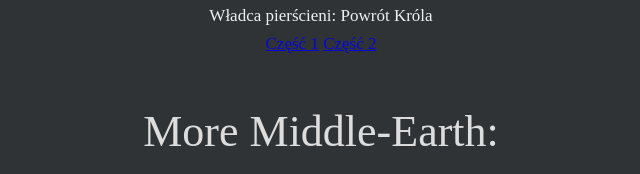
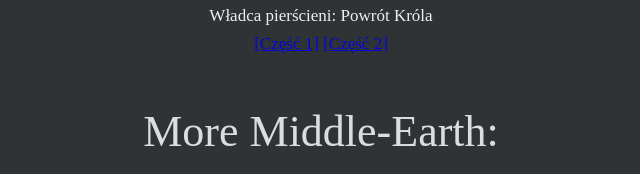
Before and after one commit to xPolishh/lotrwebsite, a plain HTML site: page index.html in a window 1280 px wide. Shown: the part 3634-3808 px from the top of the page, 319-959 px from the left. Drawn offline with Linux system fonts and the light colour scheme.

Commit message:
Update index.html

```diff
--- a/index.html
+++ b/index.html
@@ -82,7 +82,7 @@
 						<figure>
 							<br> <a href="#"><img src="king.jpg" alt="LOTR The Return of The King" width="480" height="720" ></a> </br>
 							<figcaption>Władca pierścieni: Powrót Króla </figcaption>
-							<figcaption><a href="#">Część 1</a> <a href="https://ebd.cda.pl/740x475/1260338d7">Część 2</a></Figcaptiom>
+							<figcaption><a href="#">[Część 1]</a>    <a href="https://ebd.cda.pl/740x475/1260338d7">[Część 2]</a></Figcaptiom>
 						</figure>
 
 					</div>
```
